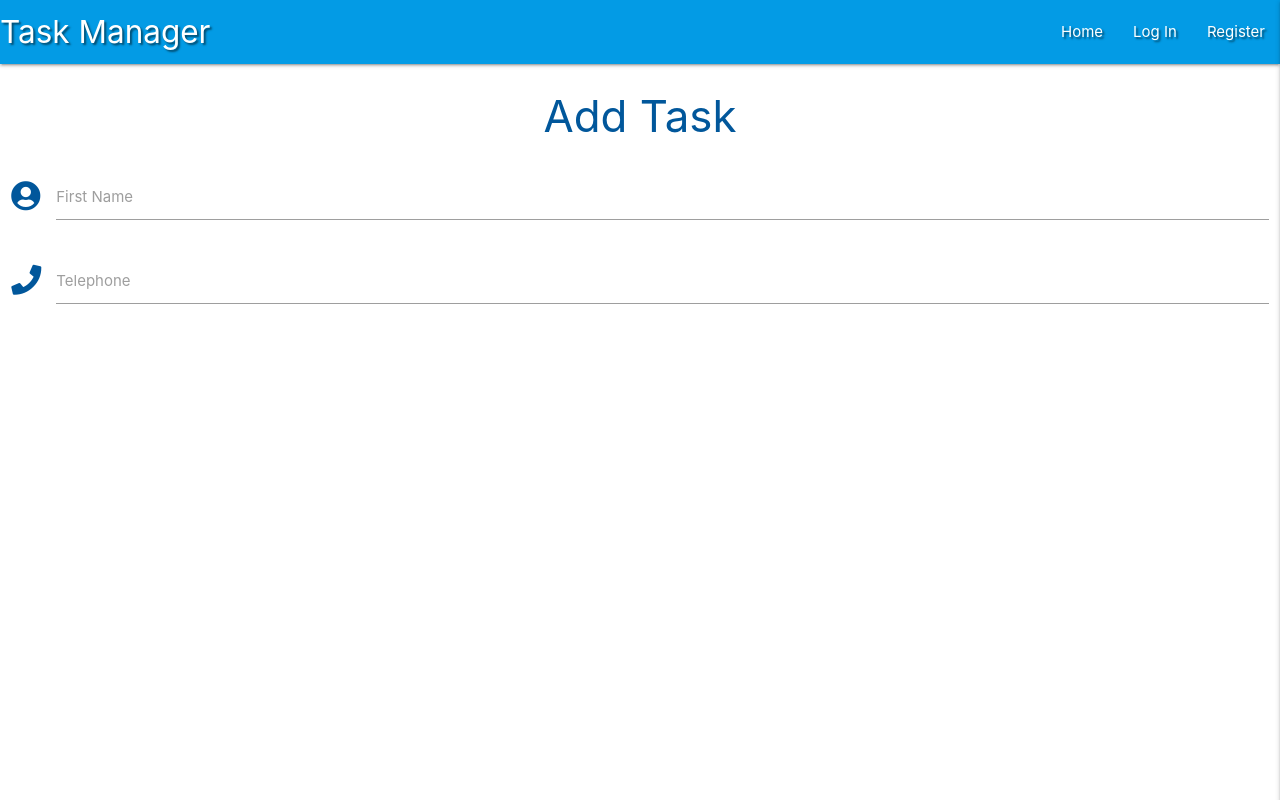
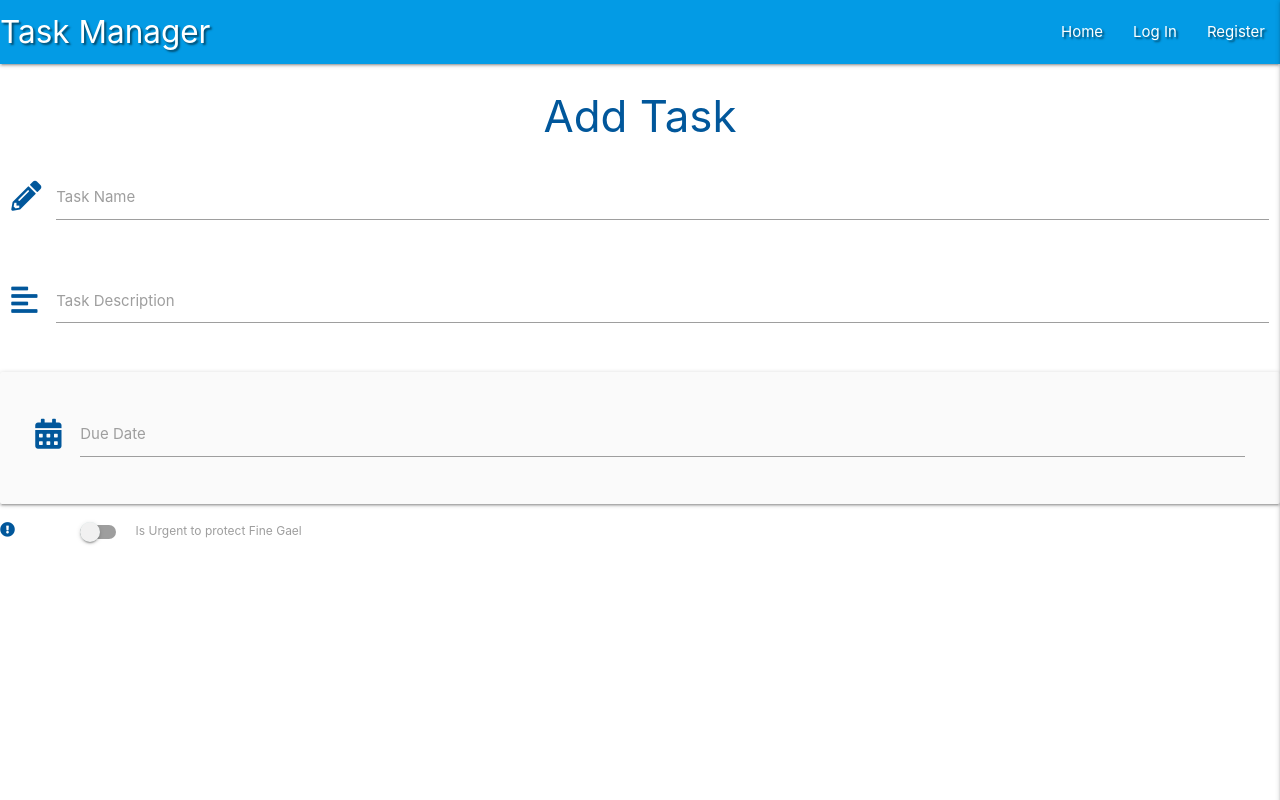
Before and after one commit to Andrew-code2020/datacentricminiproject, a Flask app: page /add_task in a window 1280 px wide. Run offline with Flask 2, Linux system fonts and the light colour scheme; some libraries are stand-ins or nearby versions.

Commit message:
Add Task Form Input Fields

```diff
--- a/static/js/script.js
+++ b/static/js/script.js
@@ -2,4 +2,12 @@
     $(".sidenav").sidenav({edge: "right"});
     $('.collapsible').collapsible();
     $('.tooltipped').tooltip();
+    $('.datepicker').datepicker({
+        format: "dd mmmm, yyyy",
+        yearRange: 3,
+        showClearBtn: true,
+        i18n:{
+            done: "Select"
+        }
+    });
   });
--- a/templates/add_task.html
+++ b/templates/add_task.html
@@ -1,5 +1,4 @@
-{% extends "base.html" %}
-{% block content %}
+{% extends "base.html" %} {% block content %}
 
 <h3 class="light-blue-text text-darken-4 center-align">Add Task</h3>
 
@@ -7,18 +6,63 @@
   <form class="col s12" method="POST" action="">
     <div class="row">
       <div class="input-field col s12">
-                    <i class="fas fa-user-circle prefix light-blue-text text-darken-4"></i>
-                    <input id="icon_prefix" type="text" class="validate">
-                    <label for="icon_prefix">First Name</label>
+        <i class="fas fa-pencil-alt prefix light-blue-text text-darken-4"></i>
+        <input
+          id="task_name"
+          name="task_name"
+          type="text"
+          minlength="5"
+          maxlength="15"
+          class="validate"
+          required
+        />
+        <label for="task_name">Task Name</label>
       </div>
+    </div>
+    <div class="row">
       <div class="input-field col s12">
-                    <i class="fas fa-phone prefix light-blue-text text-darken-4"></i>
-                    <input id="icon_telephone" type="tel" class="validate">
-                    <label for="icon_telephone">Telephone</label>
+        <i class="fas fa-align-left prefix light-blue-text text-darken-4"></i>
+        <textarea
+          id="task_description"
+          name="task_description"
+          class="materialize-textarea validate"
+          minlength="5"
+          maxlength="200"
+          required
+        ></textarea>
+        <label for="task_description">Task Description</label>
+      </div>
+    </div>
+
+    <div class="row card-panel grey lighten-5">
+      <div class="input-field col s12">
+        <i class="fas fa-calendar-alt prefix light-blue-text text-darken-4"></i>
+        <input
+          id="due_date"
+          name="due_date"
+          type="text"
+          class="datepicker validate"
+          required
+        />
+        <label for="due_date">Due Date</label>
+      </div>
+    </div>
+
+    <div class="row">
+      <div class="input-field-col s12">
+        <div class="switch">
+          <i
+            class="fas fa-exclamation-circle prefix light-blue-text text-darken-4"
+          ></i>
+          <label for="is_urgent">
+            <input type="checkbox" id="is_urgent" />
+            <span class="lever"></span>
+            Is Urgent to protect Fine Gael
+          </label>
+        </div>
       </div>
     </div>
   </form>
 </div>
 
-
 {% endblock %}
```
Lines whose indentation alone changed are shown as unchanged.
